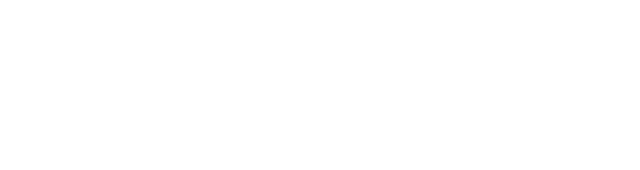
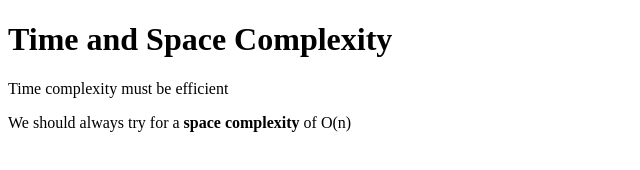
Before and after one commit to acciojob/time-and-space-complexity-7borntolearn7, a website: page main.html in a window 1280 px wide. Shown: the whole page, without its empty margins (0-640 px from the left). Drawn offline with Linux system fonts and the light colour scheme.

Commit message:
created a submission

```diff
--- a/main.html
+++ b/main.html
@@ -8,6 +8,9 @@
 
 <body>
 	<!-- the entire body must be written by student -->
+	<h1>Time and Space Complexity</h1>
+	<p>Time complexity must be efficient</p>
+	<p>We should always try for a <span style="font-weight:bold">space complexity</span> of O(n)</p>
     <script type="text/javascript" src="./script.js">
 </script>
 
```
